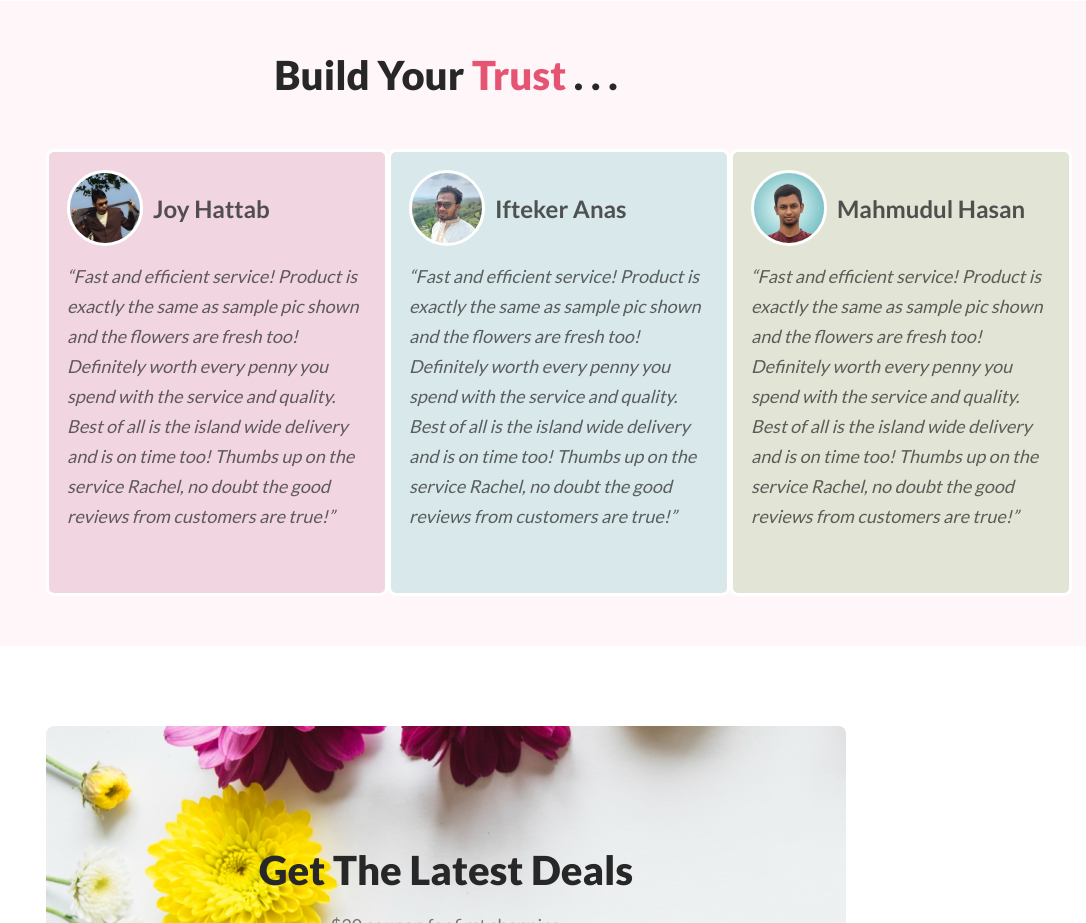
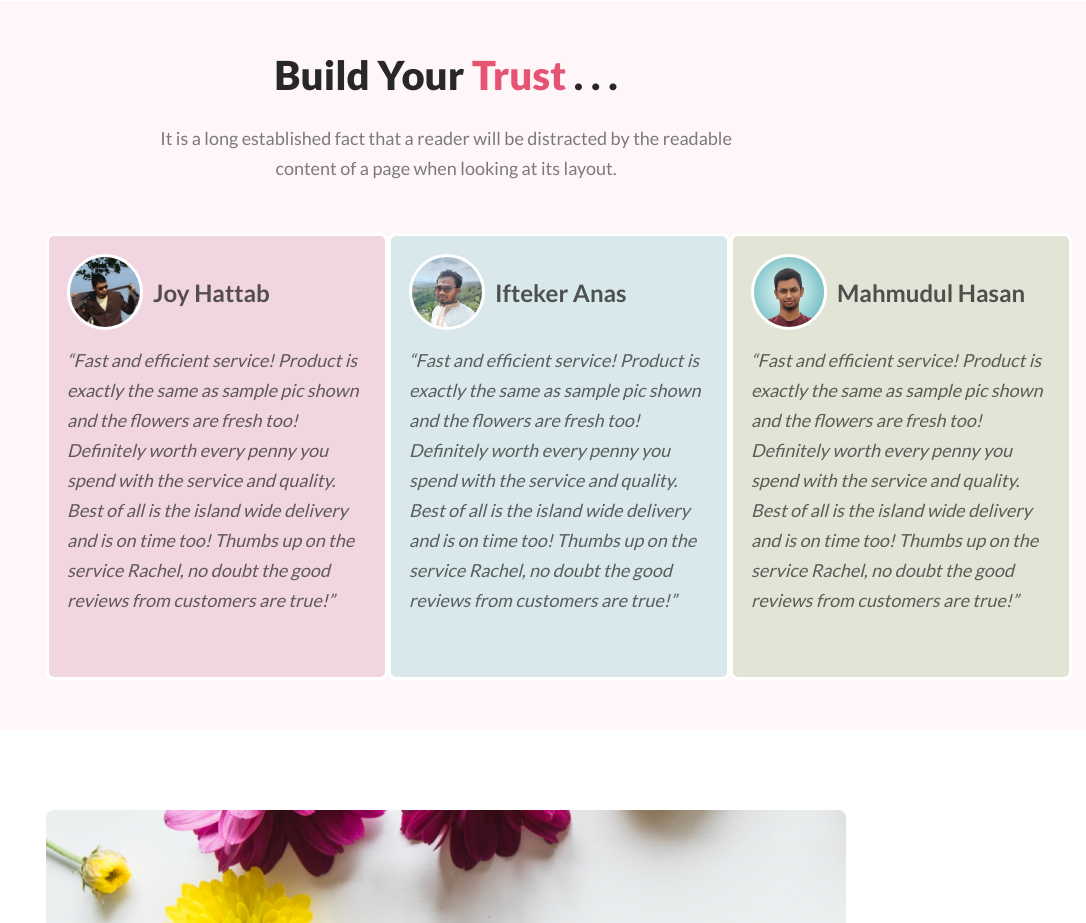
Before and after one commit to shuaib-code/flower-shop, a plain HTML site: page index.html in a window 1280 px wide. Shown: the part 3840-4763 px from the top of the page, without its empty margins (194-1280 px from the left). Drawn offline with Linux system fonts and the light colour scheme.

```diff
--- a/index.html
+++ b/index.html
@@ -87,6 +87,7 @@
 
     <section class="feedback">
         <h3 class="feature-title center">Build Your <span class="shop-logo">Trust</span> . . .</h3>
+        <p class="hot-deal-description center">It is a long established fact that a reader will be distracted by the readable<br>content of a page when looking at its layout.</p>
         <div class="feedback-content">
             <div class="feedback-deatils">
                 <div class="feedback-photo colour-1">
```
